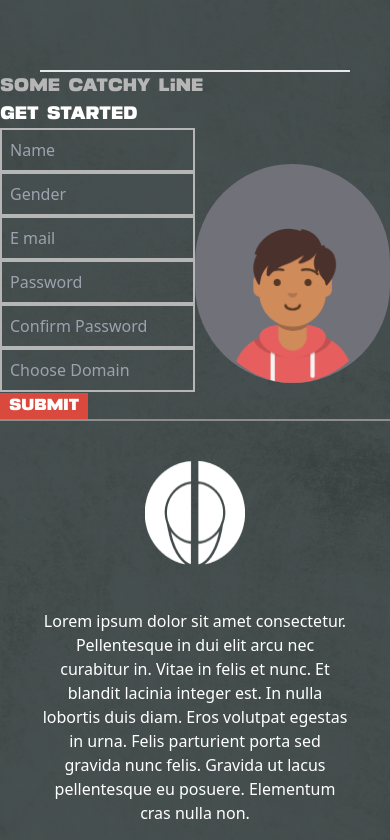
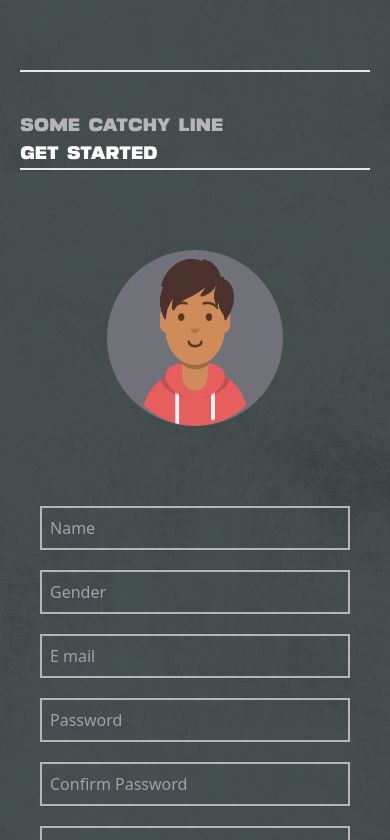
Before and after one commit to Sarans13/SPECTRUM-SID-2023, a React (Create React App) app: page / in a window 390 px wide. Shown: the part 6580-7420 px from the top of the page. Built offline with nearby package versions, Linux system fonts and the light colour scheme.

Commit message:
home page responsiveness ✅

```diff
--- a/src/components/User_Authentication/User_Authentication.js
+++ b/src/components/User_Authentication/User_Authentication.js
@@ -5,13 +5,15 @@ import { NavLink } from 'react-router-dom'
 const UserDetail = () => {
   return (
     <>
-    <div className='flex flex-col md:space-y-10  md:p-20 md: items-left'>
-        <p id='cyber' className='text-[#B6B6B6] text-lg md:text-5xl   '>SOME CATCHY LiNE</p>
+     <div className='flex flex-col md:space-y-10 mx-5 mt-10 md:mt-0 md:p-20 md:items-left'>
+        <p id='cyber' className='text-[#B6B6B6] text-lg md:text-5xl   '>SOME CATCHY LINE</p>
          <p id='cyber' className='text-white text-lg md:text-[102.985px]  '>GET STARTED</p>
-
     </div>
-     <div className='grid grid-cols-2'>
-    <form className='flex flex-col md:space-y-10  md:p-20 md: items-left  max-w-xl'>
+    <div className='md:mt- mb-20 md:mb-20  mx-5 md:mx-20'>
+        <div className='border-b-2 border-[#CAC9C9]/87  w-auto'></div>
+    </div>
+     <div className='flex flex-col-reverse gap-y-20 md:flex-row  md:space-x-[20rem]'>
+    <form className='flex flex-col space-y-5 mx-10 md:mx-0 md:space-y-10  md:p-20  items-left  md:w-[40rem]'>
       <input type="text" placeholder='Name' className='text-white p-2 border-2  border-[#B6B6B6] bg-transparent'/>
       <input type="text" placeholder='Gender' className='text-white p-2 border-2  border-[#B6B6B6] bg-transparent'/>
       <input type="email" placeholder='E mail' className='text-white p-2 border-2  border-[#B6B6B6] bg-transparent'/>
@@ -20,11 +22,11 @@ const UserDetail = () => {
       <input type="text" placeholder='Choose Domain' className='text-white p-2 border-2  border-[#B6B6B6] bg-transparent'/>
       <div>
         <NavLink to={'/user'}>
-      <button id='cyber' className='border border-[#DA493D] px-2 text-white md:font-[400] md:py-[14.3678px] md:px-[40.0246px] hover:bg-[#531e1a] bg-[#DA493D]'  >SUBMIT</button></NavLink>
+      <button id='cyber' className='border border-[#DA493D] px-4 py-2 text-white md:font-[400] md:py-[14.3678px] md:px-[40.0246px] hover:bg-[#531e1a] bg-[#DA493D]'  >SUBMIT</button></NavLink>
       </div>
     </form>
 
-    <img src={avatar} alt="noob" className='m-auto bg-zinc-500 px-2 pt-16 rounded-full border-0 ' />
+    <img src={avatar} alt="noob" className='h-44  w-44  m-auto bg-zinc-500 px-2 pt-2  md:px-2  md:pt-16 rounded-full border-0 md:w-auto md:h-auto' />
     </div>
     </>
 
--- a/src/components/content/Overview.js
+++ b/src/components/content/Overview.js
@@ -64,9 +64,9 @@ students to register so as to take part in the internship drive.</p>
 
 
 
-        <div className='md:mb-20  mx-10 md:mx-20'>
+        <div className='md:mt- md:mb-20  mx-5 md:mx-20'>
         <div className='border-b-2 border-[#CAC9C9]/87  w-auto'></div>
-        </div>
+    </div>
 
          </>
 
--- a/src/components/footer/Footer.js
+++ b/src/components/footer/Footer.js
@@ -8,10 +8,10 @@ import InstagramIcon from '@mui/icons-material/Instagram';
 import CallOutlinedIcon from '@mui/icons-material/CallOutlined';
 const footer = () => {
   return (
-    <div className='border-t-2  p-10 border-[#908d8d] text-white'>
+    <div className='border-t-2  mt-10 p-10 border-[#908d8d] text-white'>
         <div className='flex flex-col items-center text-[#FFFFFF] space-y-10'>
-        <img src={Spectrumlogo} alt="" className='h-[108px] w-[100px] mx-auto ' />
-       <p className='text-center max-w-5xl'>Lorem ipsum dolor sit amet consectetur. Pellentesque in dui elit arcu nec curabitur in. Vitae in felis et nunc. Et blandit lacinia integer est. In nulla lobortis duis diam. Eros volutpat egestas in urna. Felis parturient porta sed gravida nunc felis. Gravida ut lacus pellentesque eu posuere. Elementum cras nulla non.</p>
+        <img src={Spectrumlogo} alt="" className='h-14 w-14 md:h-[108px] md:w-[100px] mx-auto ' />
+       <p className='text-center text-xs md:text-lg max-w-5xl'>Lorem ipsum dolor sit amet consectetur. Pellentesque in dui elit arcu nec curabitur in. Vitae in felis et nunc. Et blandit lacinia integer est. In nulla lobortis duis diam. Eros volutpat egestas in urna. Felis parturient porta sed gravida nunc felis. Gravida ut lacus pellentesque eu posuere. Elementum cras nulla non.</p>
        <div className='flex flex-row space-x-20 ho'>
        <NavLink to={'https://www.linkedin.com/company/spectrum-cet/mycompany/'}><LinkedInIcon fontSize='large' /></NavLink>
       <a href="mailto: dev.spectrum.cetb@gmail.com"><EmailOutlinedIcon fontSize='large'/></a>
```
